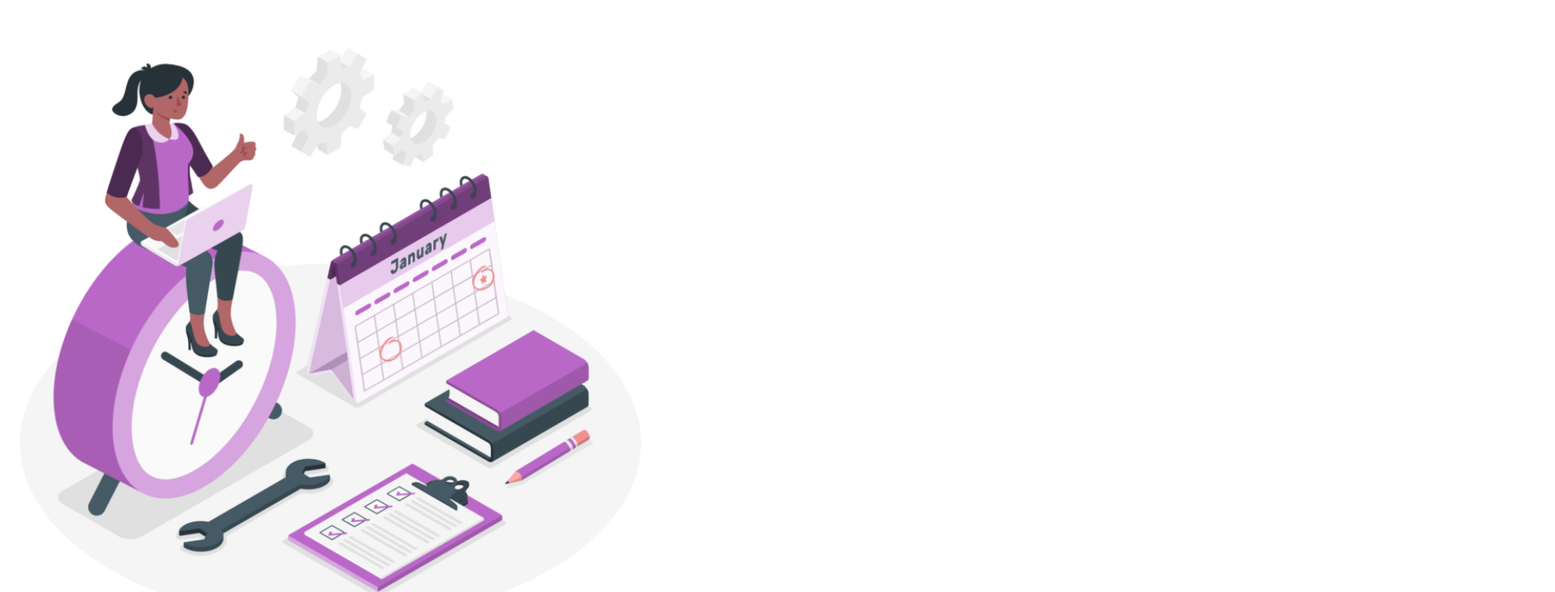
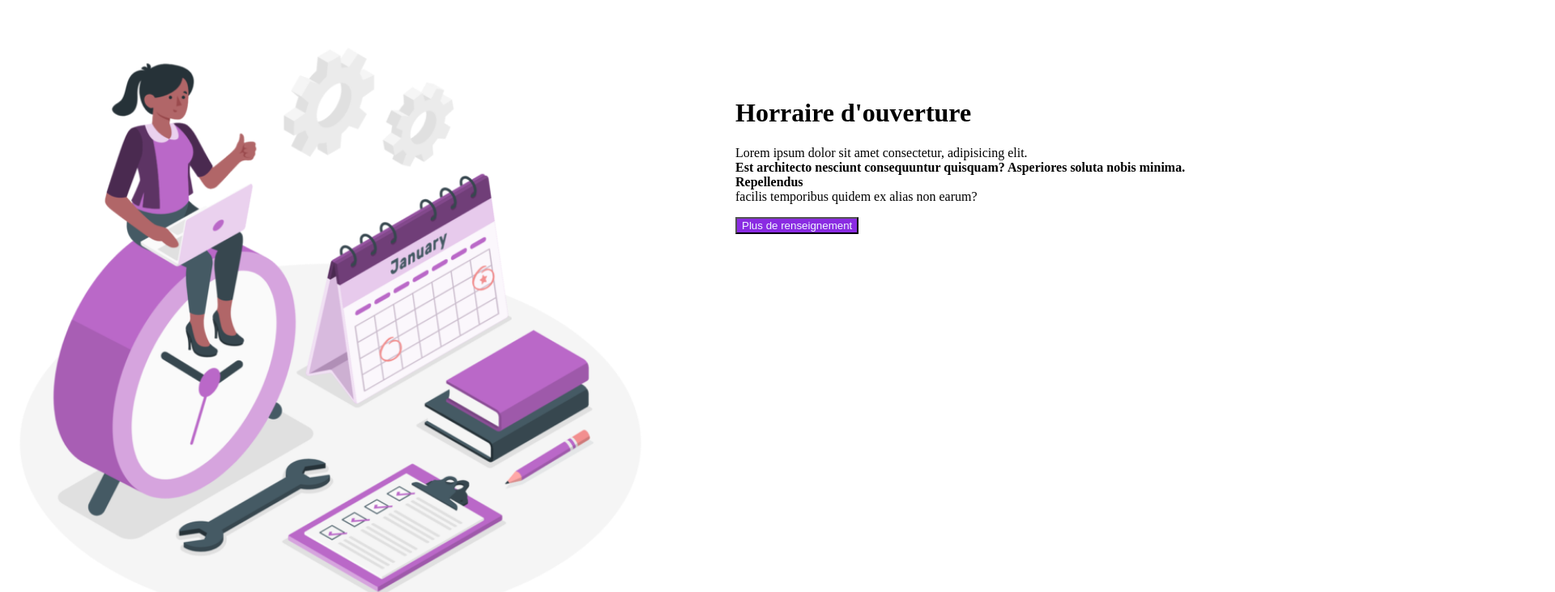
Before and after one commit to VitorLucas44/cssexo2, a plain HTML site: page index.html in a window 1280 px wide. Shown: the part 2360-3091 px from the top of the page at 81% size, 1920 px wide, since content can reach past the window. Drawn offline with Linux system fonts and the light colour scheme.

Commit message:
section3presque fini

```diff
--- a/index.html
+++ b/index.html
@@ -44,7 +44,7 @@
     <div class="section3">
         <img src="./publique/img/Time-management-amico-768x768.png" alt="" sizes="50" height="800" >
         <h1>Horraire d'ouverture</h1>
-        <p>Lorem ipsum dolor sit amet consectetur, adipisicing elit. <b>Est architecto nesciunt consequuntur quisquam? Asperiores soluta nobis minima. Repellendus</b> facilis temporibus quidem ex alias non earum?</p>
+        <p>Lorem ipsum dolor sit amet consectetur, adipisicing elit.<br> <b>Est architecto nesciunt consequuntur quisquam? Asperiores soluta nobis minima.<br> Repellendus</b><br> facilis temporibus quidem ex alias non earum?</p>
 
         <button>Plus de renseignement</button>
 
--- a/publique/style/style.css
+++ b/publique/style/style.css
@@ -25,9 +25,22 @@
     left: 700px;
     bottom: 410px;
 }
+.section3 h1{
+    position: relative;
+    bottom: 700px;
+    left: 900px;
 
+}
+.section3 p{
+    position: relative;
+    bottom: 700px;
+    left: 900px;
+
+}
 button{
     position: relative;
     background-color: blueviolet;
     color: aliceblue;
+    bottom: 700px;
+    left: 900px;
 }
```
